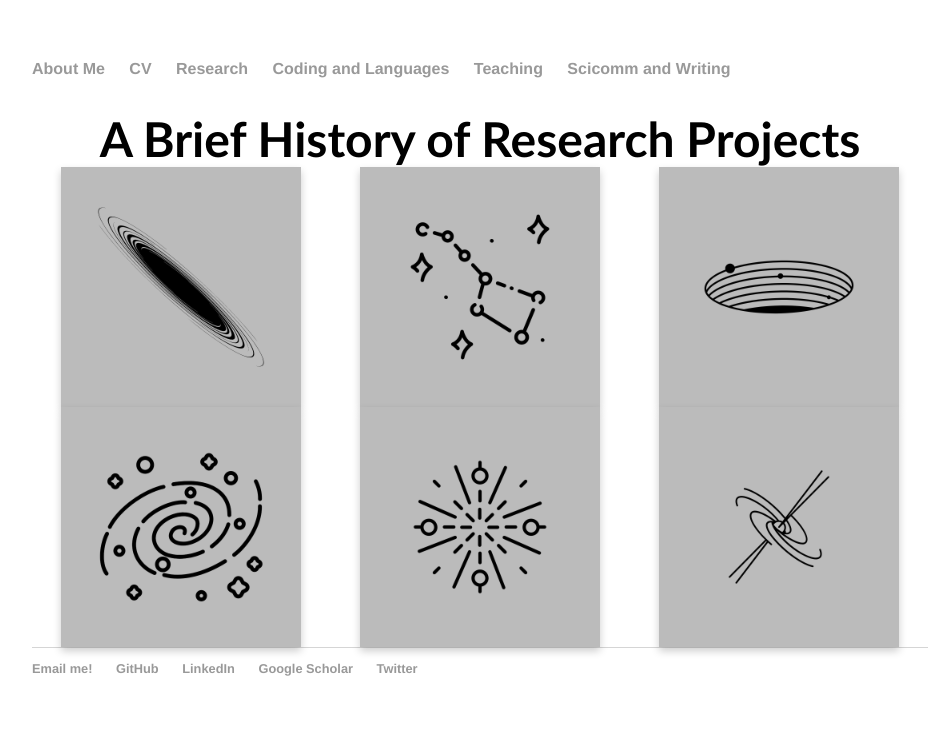
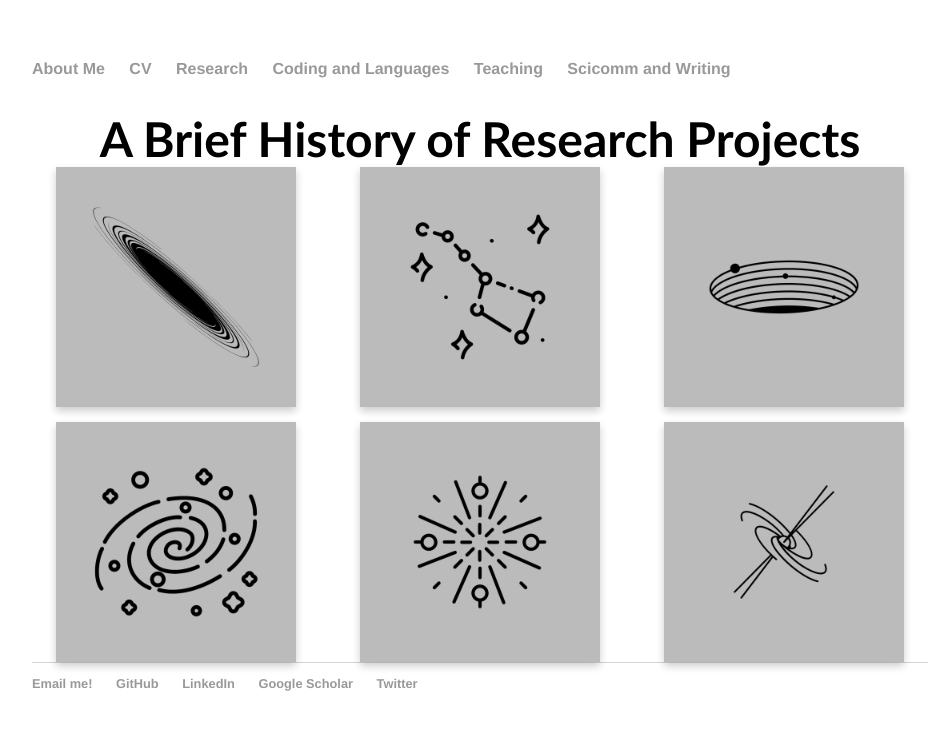
Before and after one commit to lunazagor/lunazagor.github.io, a Jekyll site: the page built from research/index.html, in a window 1280 px wide. Shown: the top 730 px of the page, without its empty margins (160-1098 px from the left). Built offline with Jekyll 4.4.1, drawn with Linux system fonts in a browser that asks for light colours.

Commit message:
Update index.html

```diff
--- a/research/index.html
+++ b/research/index.html
@@ -56,7 +56,7 @@ title: Research
   grid-template-columns: repeat(3, 1fr);
   justify-items: center;
   align-items: center;
-  grid-gap: 15px 15px 15px 15px;
+  grid-gap: 15px;
 }
 
 .flip-card {
```
